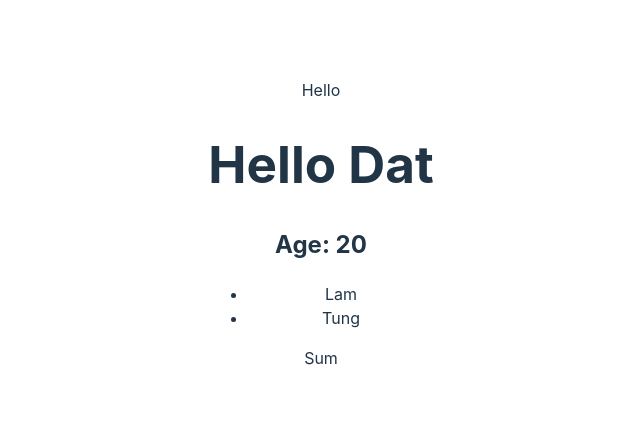
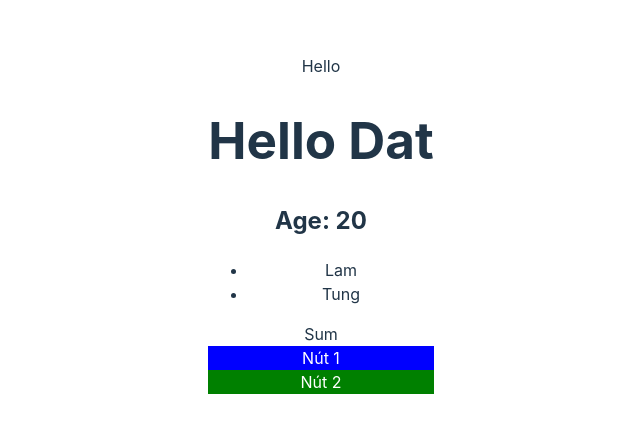
Before and after one commit to datlt2306/FPL-WEB209, a React (Vite) app: page / in a window 1280 px wide. Shown: the part 176-608 px from the top of the page, without its empty margins (319-959 px from the left). Built offline with nearby package versions, Linux system fonts and the light colour scheme.

Commit message:
Buổi 1 : Props

```diff
--- a/src/App.tsx
+++ b/src/App.tsx
@@ -1,18 +1,24 @@
+import { useState } from "react";
 import "./App.css";
-import { Hello, Sum } from "@/components";
+import { Button, Hello, Sum } from "@/components";
 
 function App() {
-    const info = {
+    const [info] = useState({
         name: "Kien",
         children: [
             { id: 1, name: "Lam" },
             { id: 2, name: "Tung" },
         ],
+    });
+    const handleLog = () => {
+        console.log("hello");
     };
     return (
         <>
             <Hello name="Dat" age={20} info={info} />
             <Sum />
+            <Button color="#fff" background="blue" text="Nút 1" onHandleClick={handleLog} />
+            <Button color="#fff" background="green" text="Nút 2" />
         </>
     );
 }
--- /dev/null
+++ b/src/components/Button/index.tsx
@@ -0,0 +1,16 @@
+type Props = {
+    background: string;
+    color: string;
+    text: string;
+    onHandleClick?: () => void;
+};
+
+const Button = ({ color, background, text, onHandleClick }: Props) => {
+    return (
+        <div style={{ color, background }} onClick={onHandleClick}>
+            {text}
+        </div>
+    );
+};
+
+export default Button;
--- a/src/components/index.ts
+++ b/src/components/index.ts
@@ -1,4 +1,5 @@
 import Hello from './Hello'
 import Sum from './Sum';
+import Button from './Button';
 
-export { Hello, Sum }
+export { Hello, Sum, Button }
```
